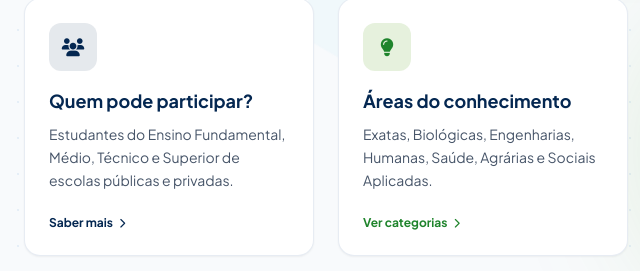
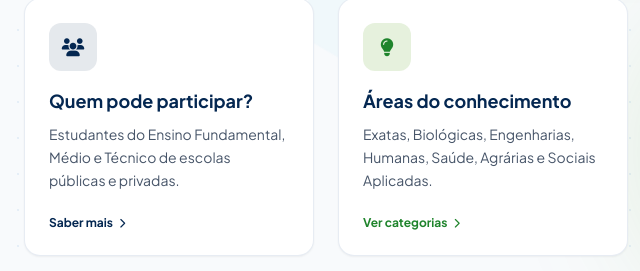
Before and after one commit to feiramocis/feiramocis.github.io, a plain HTML site: page index.html in a window 1280 px wide. Shown: the part 681-952 px from the top of the page, 0-640 px from the left. Drawn offline with nearby package versions, Linux system fonts and the light colour scheme; a script that the page names is missing.

Commit message:
Update participant description in index.html

```diff
--- a/index.html
+++ b/index.html
@@ -361,7 +361,7 @@
                         </div>
                         <h3 class="text-lg font-bold text-brand-navy mb-2" data-texto="home.card1Titulo">Quem pode participar?</h3>
                         <p class="text-sm text-slate-600 mb-6 leading-relaxed" data-texto="home.card1Descricao">
-                            Estudantes do Ensino Fundamental, Médio, Técnico e Superior de escolas públicas e privadas.
+                            Estudantes do Ensino Fundamental, Médio e Técnico de escolas públicas e privadas.
                         </p>
                     </div>
                     <a href="sobre/index.html" class="inline-flex items-center text-xs font-bold text-brand-navy hover:text-brand-blue">
```
